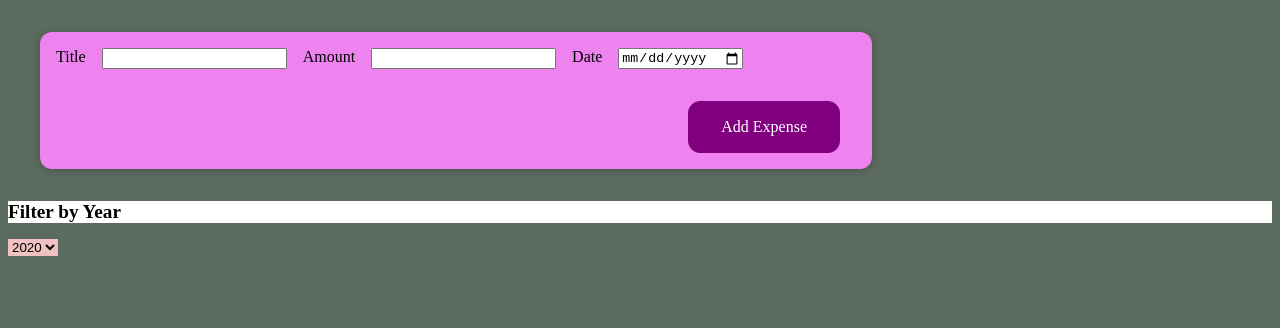
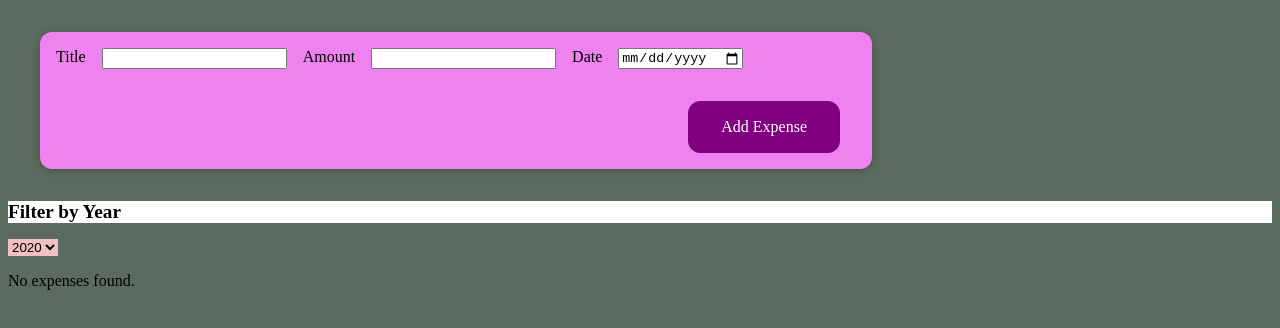
Before and after one commit to Gazalrafi/Chart-demo, a React (Create React App) app: page / in a window 1280 px wide. Shown: the top 328 px of the page. Built offline with nearby package versions, Linux system fonts and the light colour scheme.

Commit message:
my condition commit

```diff
--- a/src/components/Expenses/ExpensesMain.js
+++ b/src/components/Expenses/ExpensesMain.js
@@ -20,7 +20,9 @@ return (
      <ExpensesFilter
       selected={FilteredYear}
       onChangeFilter={saveYearHandler}/>
-    {   filteredExpenses.map( expensemain=>(
+    {filteredExpenses.length===0 && <p>No expenses found.</p>}
+    {filteredExpenses.length>0 &&
+      filteredExpenses.map( expensemain=>(
 
                 < Expense
                     key={expensemain.id}
```
